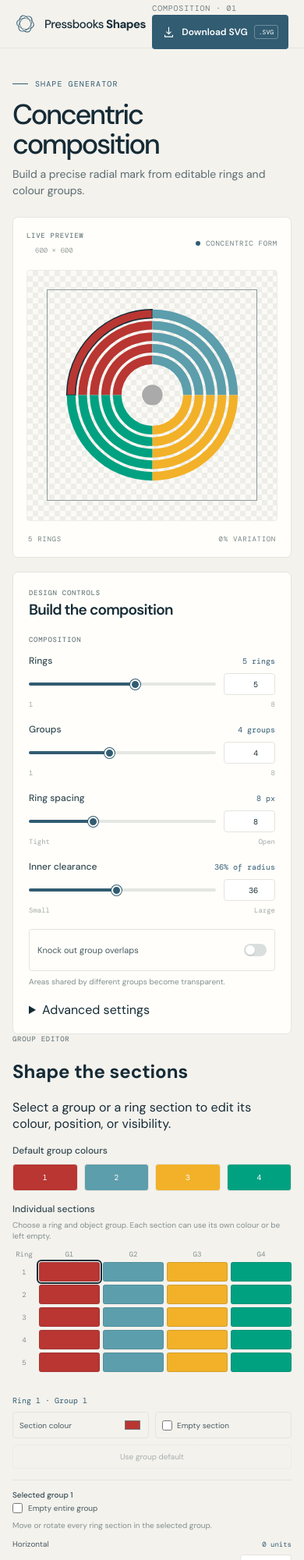
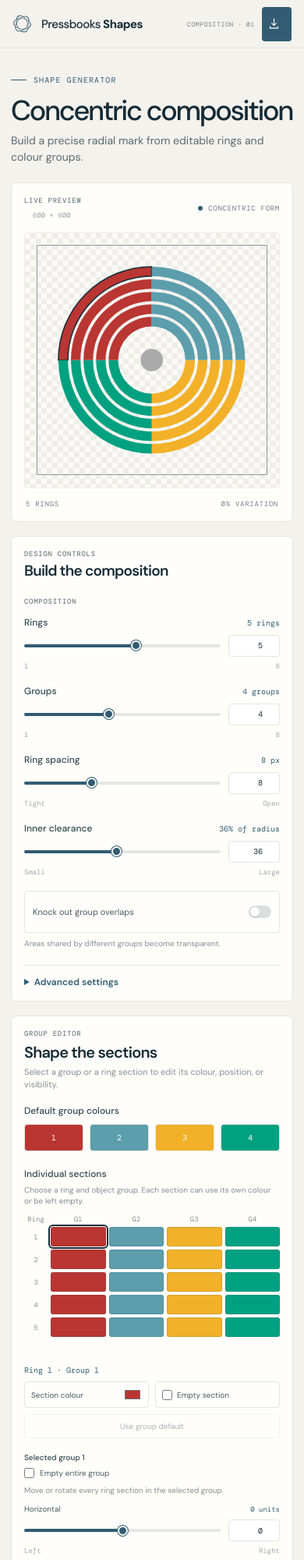
Before and after one commit to EMRL/pressbooks-shapes, a plain HTML site: page index.html in a window 390 px wide. Shown: the top 2000 px of the page at 78% size. Drawn offline with nearby package versions, Linux system fonts and the light colour scheme.

Commit message:
Create compact responsive editor layout

```diff
--- a/styles.css
+++ b/styles.css
@@ -17,7 +17,9 @@
 body { margin: 0; min-width: 320px; }
 button, input { font: inherit; }
 button { color: inherit; }
-.topbar { height: 72px; padding: 0 max(28px, calc((100vw - 1180px) / 2)); border-bottom: 1px solid #e7e5df; display: flex; align-items: center; justify-content: space-between; }
+.topbar { height: 72px; padding: 0 max(28px, calc((100vw - 1320px) / 2)); border-bottom: 1px solid #e7e5df; display: flex; align-items: center; justify-content: space-between; }
+.topbar-actions { display: flex; align-items: center; gap: 18px; }
+.topbar-export { width: auto; min-height: 36px; padding: 0 10px; font-size: 11px; }
 .brand { display: inline-flex; align-items: center; gap: 12px; color: var(--ink); text-decoration: none; }
 .brand-mark { width: 25px; height: 25px; position: relative; display: block; }
 .brand-mark span { position: absolute; border: 1.5px solid var(--accent); border-radius: 50%; inset: 1px; transform: rotate(-22deg) scaleX(.62); }
@@ -27,26 +29,42 @@ button { color: inherit; }
 .brand-name b { font-weight: 700; }
 .version-tag, .panel-kicker, .seed-badge, .preview-foot, .page-footer { font-family: var(--mono); letter-spacing: .08em; }
 .version-tag { color: #718083; font-size: 10px; }
-.layout { max-width: 1180px; margin: 0 auto; padding: 57px 24px 25px; }
+.layout { max-width: 1320px; margin: 0 auto; padding: 48px 24px 25px; }
 .intro { margin-bottom: 31px; }
 .eyebrow { display: flex; align-items: center; gap: 9px; color: var(--accent); font-family: var(--mono); font-size: 10px; letter-spacing: .11em; text-transform: uppercase; }
 .eyebrow-line { display: inline-block; width: 20px; height: 1px; background: var(--accent); }
 h1 { font-size: clamp(36px, 5vw, 52px); line-height: 1.05; letter-spacing: -.065em; font-weight: 500; margin: 14px 0 9px; }
 .intro p { color: #5a6b70; font-size: 15px; margin: 0; }
-.workspace { display: grid; grid-template-columns: minmax(0, 1fr) 370px; gap: 18px; align-items: stretch; }
+.workspace { display: grid; grid-template-columns: minmax(0, 1.55fr) minmax(300px, .8fr); gap: 18px; align-items: start; }
 .preview-panel, .controls-panel { border: 1px solid #e6e4de; border-radius: 7px; background: var(--panel); }
-.preview-panel { padding: 22px; display: flex; flex-direction: column; min-height: 620px; }
+.preview-panel { padding: 22px; display: flex; flex-direction: column; min-height: 0; }
 .preview-head, .preview-foot { display: flex; align-items: center; justify-content: space-between; }
 .preview-head { min-height: 28px; }
 .panel-kicker { display: block; color: #718083; font-size: 9px; font-weight: 500; }
 .preview-size { color: #9aa3a2; font-family: var(--mono); font-size: 9px; margin-left: 11px; }
 .seed-badge { display: inline-flex; gap: 7px; align-items: center; color: #6d7c7e; font-size: 9px; }
 .seed-dot { width: 6px; height: 6px; background: var(--accent); border-radius: 50%; }
-.preview-stage { position: relative; flex: 1; min-height: 470px; margin: 17px 0; display: grid; place-items: center; overflow: hidden; border: 1px solid #edede8; border-radius: 4px; background-color: #fbfaf6; background-image: linear-gradient(45deg,#eeeee9 25%,transparent 25%),linear-gradient(-45deg,#eeeee9 25%,transparent 25%),linear-gradient(45deg,transparent 75%,#eeeee9 75%),linear-gradient(-45deg,transparent 75%,#eeeee9 75%); background-size: 14px 14px; background-position: 0 0,0 7px,7px -7px,-7px 0; }
+.preview-stage { position: relative; width: min(100%, 700px); aspect-ratio: 1; height: auto; min-height: 0; margin: 17px auto; display: grid; place-items: center; overflow: hidden; border: 1px solid #edede8; border-radius: 4px; background-color: #fbfaf6; background-image: linear-gradient(45deg,#eeeee9 25%,transparent 25%),linear-gradient(-45deg,#eeeee9 25%,transparent 25%),linear-gradient(45deg,transparent 75%,#eeeee9 75%),linear-gradient(-45deg,transparent 75%,#eeeee9 75%); background-size: 14px 14px; background-position: 0 0,0 7px,7px -7px,-7px 0; }
 .preview-stage.has-background { background-image: none; background-color: #fff; }
-#shape-preview { display: block; width: min(86%, 470px); max-height: 100%; aspect-ratio: 1; overflow: hidden; outline: 1px solid #8c9a99; outline-offset: 0; }
+#shape-preview { display: block; width: min(90%, 600px); max-height: 100%; aspect-ratio: 1; overflow: hidden; outline: 1px solid #8c9a99; outline-offset: 0; }
 .preview-foot { color: #778486; font-size: 9px; padding: 0 2px; }
 .controls-panel { padding: 22px 22px 17px; }
+.advanced-controls { margin-top: 20px; border-top: 1px solid var(--line); padding-top: 13px; }
+.advanced-controls summary { color: var(--accent); font-size: 12px; font-weight: 600; cursor: pointer; }
+.advanced-controls summary::marker { color: var(--accent); }
+.advanced-controls-body { padding-top: 17px; }
+.advanced-controls .control-group { margin-bottom: 15px; }
+.groups-panel { margin-top: 18px; padding: 22px; border: 1px solid #e6e4de; border-radius: 7px; background: var(--panel); }
+.groups-head { display: flex; align-items: flex-start; justify-content: space-between; gap: 28px; margin-bottom: 21px; }
+.groups-head h2 { margin: 5px 0 5px; font-size: 20px; letter-spacing: -.04em; font-weight: 600; }
+.groups-head p { margin: 0; color: #82908f; font-size: 11px; line-height: 1.45; }
+.groups-head .palette-control { flex: 0 1 430px; margin: 0; }
+.groups-editor { display: grid; grid-template-columns: minmax(280px, 1fr) minmax(400px, 1.25fr); gap: 24px; align-items: start; }
+.groups-editor .segment-editor { margin: 0; }
+.group-inspector { display: grid; grid-template-columns: minmax(180px, .8fr) minmax(260px, 1.2fr); gap: 18px; align-items: start; }
+.group-inspector .cell-editor { margin-top: 0; }
+.group-inspector .segment-position { margin-top: 0; padding-top: 0; border-top: 0; }
+.group-inspector .segment-position .control-label { margin-bottom: 7px; }
 .control-section-title { margin: 0 0 13px; color: #718083; font-family: var(--mono); font-size: 9px; font-weight: 500; letter-spacing: .08em; text-transform: uppercase; }
 .control-help { margin: 7px 0 0; color: #82908f; font-size: 10px; line-height: 1.4; }
 .range-input-row { display: grid; grid-template-columns: minmax(0, 1fr) 66px; gap: 10px; align-items: center; }
@@ -137,6 +155,6 @@ input[type="range"]:focus-visible { outline: 2px solid #8faab0; outline-offset:
 .file-tag { margin-left: auto; border: 1px solid #ffffff4c; border-radius: 3px; padding: 3px 5px; font-family: var(--mono); font-size: 8px; font-weight: 400; }
 .export-note { margin: 10px 1px 0; color: #82908f; font-size: 10px; line-height: 1.45; }
 .page-footer { display: flex; justify-content: space-between; margin-top: 21px; color: #8b9693; font-size: 8px; }
-@media (max-width: 800px) { .workspace { grid-template-columns: minmax(0, 1fr) 320px; } .preview-panel { min-height: 590px; padding: 17px; } .controls-panel { padding: 18px; } }
-@media (max-width: 680px) { .topbar { height: 62px; padding: 0 20px; } .layout { padding: 39px 16px 20px; } .intro { margin-bottom: 23px; } .intro p { max-width: 350px; font-size: 14px; line-height: 1.5; } .workspace { grid-template-columns: 1fr; } .preview-panel { min-height: 0; } .preview-stage { min-height: 0; aspect-ratio: 1; } #shape-preview { width: 84%; } .controls-panel { padding: 20px; } .page-footer { font-size: 7px; } }
+@media (max-width: 900px) { .workspace { grid-template-columns: minmax(0, 1fr); } .preview-stage { width: min(100%, 620px); } .groups-editor { grid-template-columns: 1fr; } .group-inspector { grid-template-columns: minmax(180px, .8fr) minmax(260px, 1.2fr); } .controls-panel { padding: 20px; } }
+@media (max-width: 680px) { .topbar { height: 62px; padding: 0 16px; } .topbar-actions { gap: 9px; } .topbar-export { width: 38px; min-width: 38px; padding: 0; font-size: 0; } .topbar-export svg { flex: 0 0 17px; } .topbar-export .file-tag { display: none; } .version-tag { font-size: 8px; } .layout { padding: 34px 14px 20px; } .intro { margin-bottom: 22px; } .intro p { max-width: 350px; font-size: 14px; line-height: 1.5; } .preview-panel, .controls-panel, .groups-panel { padding: 16px; } .preview-stage { width: 100%; margin: 14px auto; } .groups-head { display: block; } .groups-head .palette-control { width: 100%; margin-top: 18px; } .groups-editor, .group-inspector { grid-template-columns: 1fr; } .group-inspector { gap: 18px; } .page-footer { font-size: 7px; } }
 @media (prefers-reduced-motion: reduce) { *, *::before, *::after { scroll-behavior: auto !important; transition-duration: .01ms !important; } }
```
